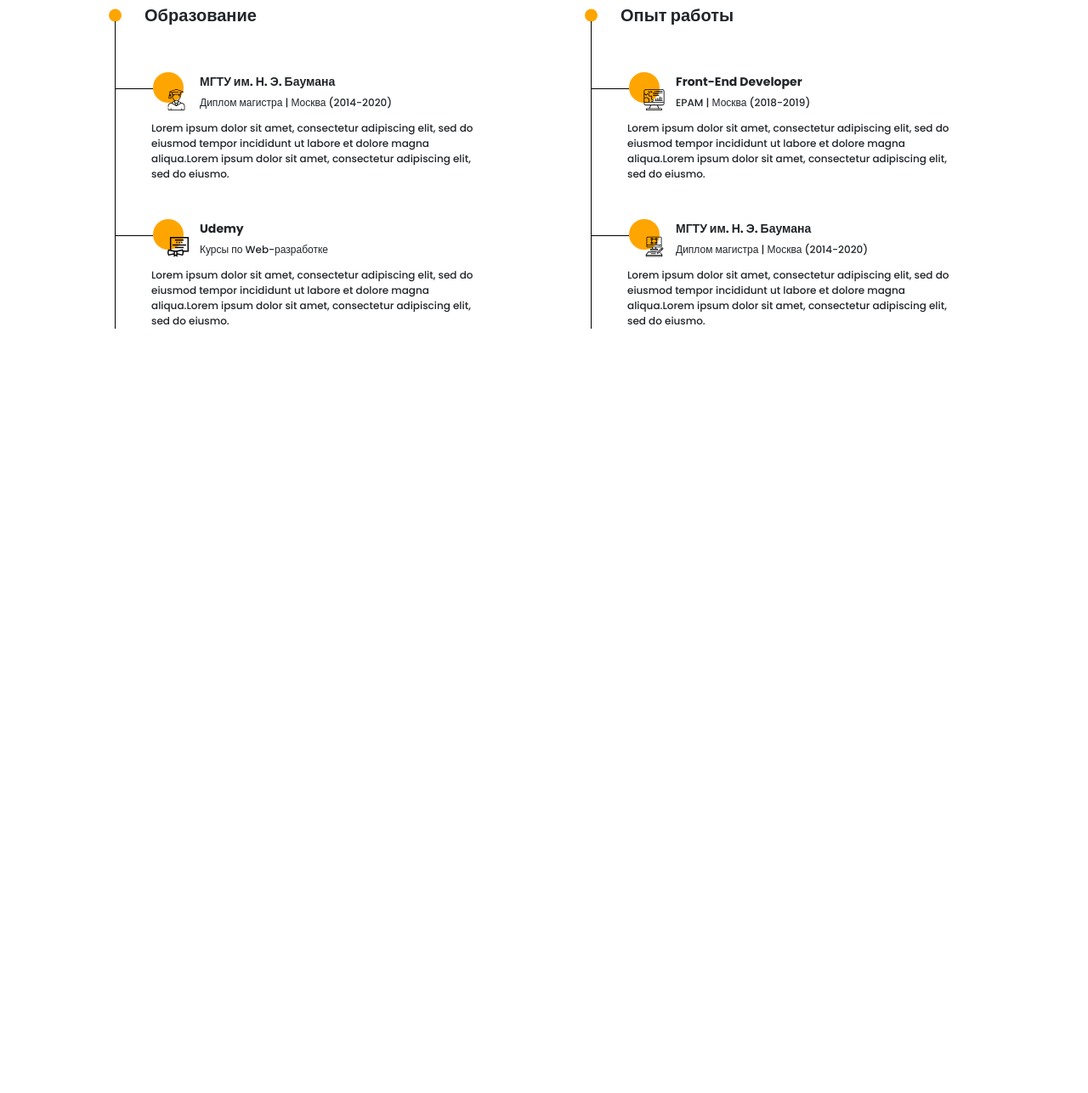
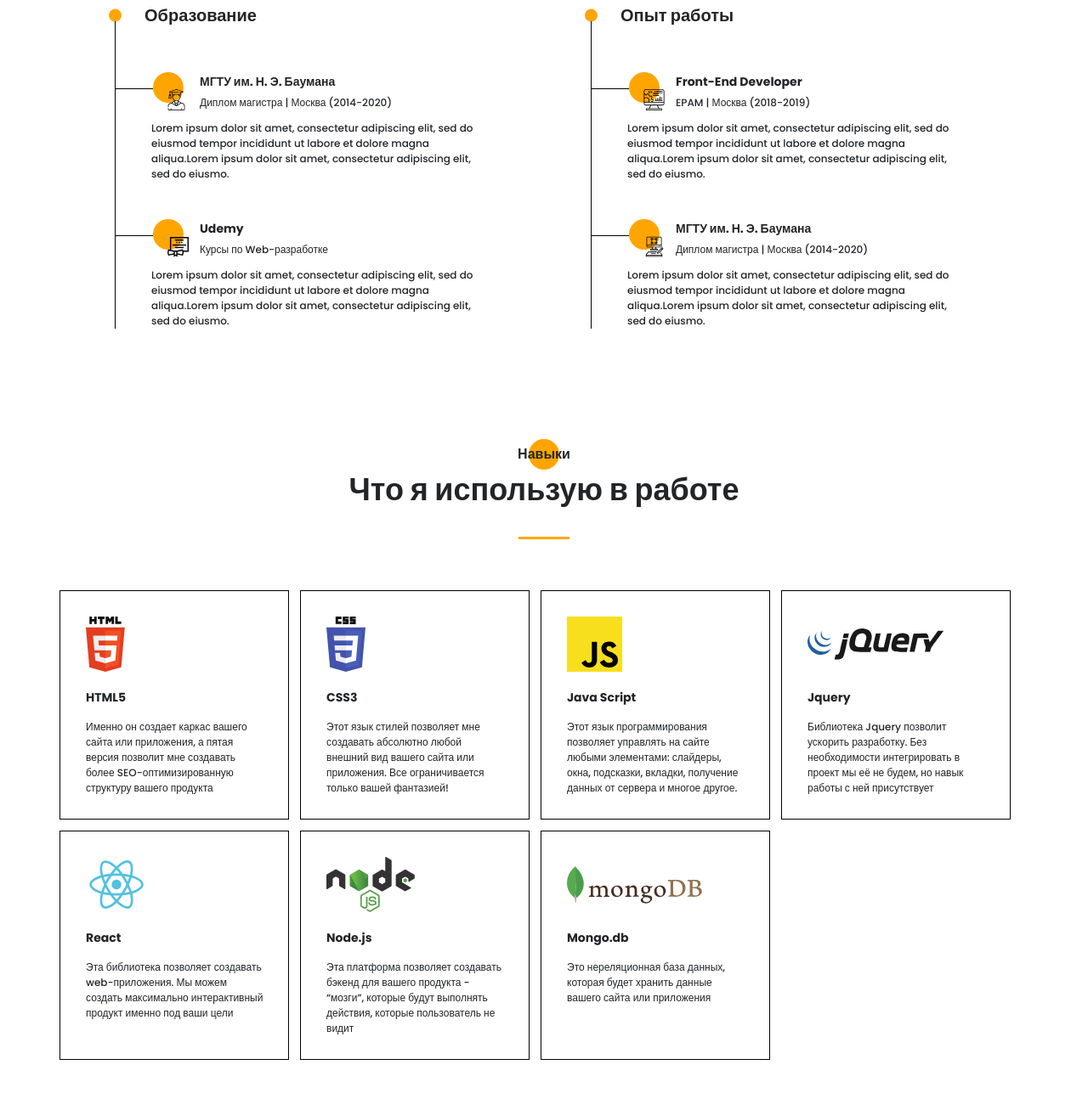
Before and after one commit to Doniyor2555/Portfolio-Web-Project, a website: page src/index.html in a window 1280 px wide. Shown: the part 1817-3104 px from the top of the page at 85% size. Before the commit the page ends 2220 px from the top, so only its background shows below. Drawn offline with Linux system fonts and the light colour scheme.

Commit message:
Portfolio-Web-Project

```diff
--- a/src/index.html
+++ b/src/index.html
@@ -280,6 +280,81 @@
         </div>
     </section>
 
+
+    <section class="myskills">
+        <div class="container">
+            <div class="title title_fz16 myskills__title">Навыки</div>
+            <div class="title title__fz36 myskills__subtitle">Что я использую в работе</div>
+            <div class="divider"></div>
+            <div class="myskills__wrapper">
+              <div class="myskills__item">
+               <div class="myskills__item-img">
+                 <img src="icons/skills/html5.svg" alt="html5" class="myskills__item-img">
+               </div>
+                <span class="myskills__item-subtitle">HTML5</span>
+                <div class="myskills__item-text">
+                    Именно он создает каркас вашего сайта или приложения, а пятая версия позволит мне создавать более SEO-оптимизированную структуру вашего продукта
+                </div>
+              </div>
+              <div class="myskills__item">
+                <div class="myskills__item-img">
+                  <img src="icons/skills/css3.svg" alt="html5" class="myskills__item-img">
+                </div>
+                 <span class="myskills__item-subtitle">CSS3</span>
+                 <div class="myskills__item-text">
+                    Этот язык стилей позволяет мне создавать абсолютно любой внешний вид вашего сайта или приложения. Все ограничивается только вашей фантазией!
+                 </div>
+               </div>
+               <div class="myskills__item">
+                <div class="myskills__item-img">
+                  <img src="icons/skills/js.svg" alt="html5" class="myskills__item-img">
+                </div>
+                 <span class="myskills__item-subtitle">Java Script</span>
+                 <div class="myskills__item-text">
+                    Этот язык программирования позволяет управлять на сайте любыми элементами: слайдеры, окна, подсказки, вкладки, получение данных от сервера и многое другое.
+                 </div>
+               </div>
+               <div class="myskills__item">
+                <div class="myskills__item-img">
+                  <img src="icons/skills/jquery.svg" alt="html5" class="myskills__item-img jquery__img">
+                </div>
+                 <span class="myskills__item-subtitle">Jquery</span>
+                 <div class="myskills__item-text">
+                    Библиотека Jquery позволит ускорить разработку. Без необходимости интегрировать в проект мы её не будем, но навык работы с ней присутствует
+                 </div>
+               </div>
+               <div class="myskills__item">
+                <div class="myskills__item-img">
+                  <img src="icons/skills/react.svg" alt="html5" class="myskills__item-img">
+                </div>
+                 <span class="myskills__item-subtitle">React</span>
+                 <div class="myskills__item-text">
+                    Эта библиотека позволяет создавать web-приложения. Мы можем создать максимально интерактивный продукт именно под ваши цели
+                 </div>
+               </div>
+               <div class="myskills__item">
+                <div class="myskills__item-img">
+                  <img src="icons/skills/node.js.svg" alt="html5" class="myskills__item-img">
+                </div>
+                 <span class="myskills__item-subtitle">Node.js</span>
+                 <div class="myskills__item-text">
+                    Эта платформа позволяет создавать бэкенд для вашего продукта - “мозги”, которые будут выполнять действия, которые пользователь не видит
+                 </div>
+               </div>
+               <div class="myskills__item">
+                <div class="myskills__item-img">
+                  <img src="icons/skills/mongo.db.svg" alt="html5" class="myskills__item-img mongoDb__img">
+                </div>
+                 <span class="myskills__item-subtitle">Mongo.db</span>
+                 <div class="myskills__item-text">
+                    Это нереляционная база данных, которая будет хранить данные вашего сайта или приложения
+                 </div>
+               </div>
+            </div>
+        </div>
+    </section>
+
+
     <script src="js/script.js"></script>
 </body>
 </html>
--- /dev/null
+++ b/src/sass/blocks/_myskills.scss
@@ -0,0 +1,54 @@
+.myskills {
+  padding: 120px 0 0 0;
+  &__title {
+    position: relative;
+    text-align: center;
+    @include before_circle;
+    &:before {
+      position: absolute;
+      left: 50%;
+      transform: translateX(-50%);
+    }
+  }
+  &__subtitle {
+    text-align: center;
+  }
+  &__wrapper {
+    display: grid;
+    grid-template: repeat(4, 270px) / repeat(4, 270px);
+    grid-auto-rows: minmax(270px, auto);
+    grid-auto-columns: minmax(270px, auto);
+    margin-top: 60px;
+    column-gap: 13px;
+    row-gap: 13px;
+  }
+  &__item {
+    width: 270px;
+    min-height: 270px;
+    border: 1px solid #000;
+    display: flex;
+    flex-direction: column;
+    padding: 30px 0 0 30px;
+      img {
+        max-width: 100%;
+        height: 65px;
+      }
+    &-subtitle {
+      font-weight: 700;
+      font-size: 14px;
+      line-height: 21px;
+      margin-top: 20px;
+    }
+    &-text {
+      width: 211px;
+      margin-top: 15px;
+      font-size: 12px;
+    }
+    .jquery__img {
+      width: 161px;
+    }
+    .mongoDb__img {
+      width: 159px;
+    }
+  }
+}
--- a/src/sass/style.scss
+++ b/src/sass/style.scss
@@ -29,3 +29,4 @@
 @import "blocks/hamburger";
 @import "blocks/about";
 @import "blocks/resume";
+@import "blocks/myskills";
```
Also changed, not shown: src/css/style.min.css.
